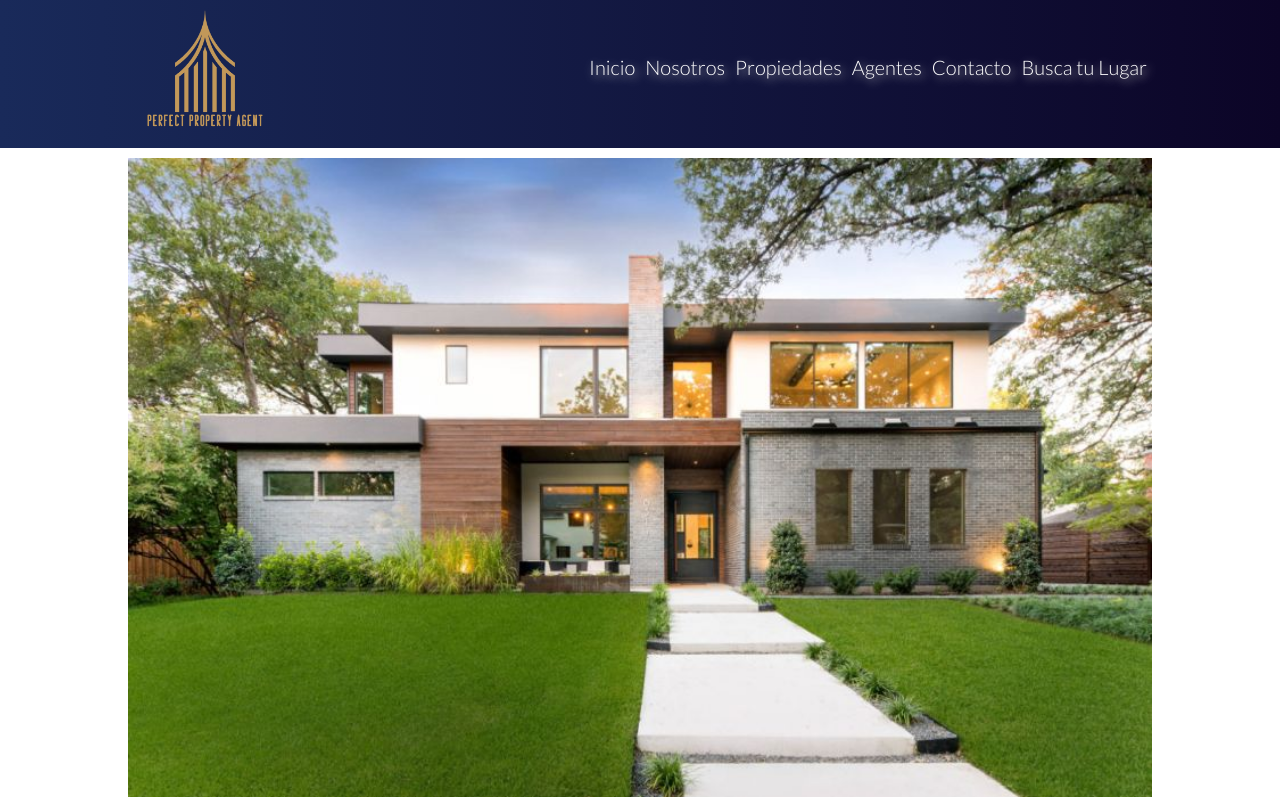
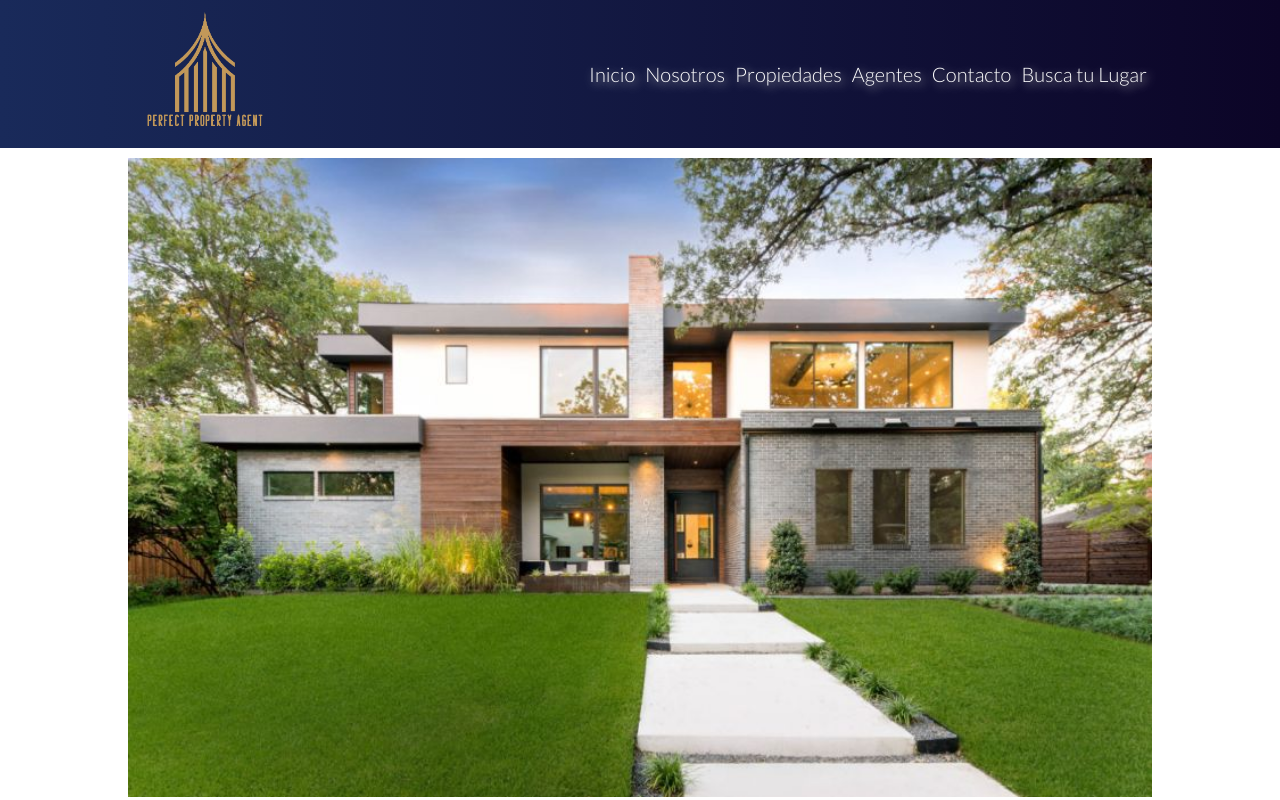
Before and after one commit to Kryosen/Idea-Uriarte, a plain HTML site: page index.html in a window 1280 px wide. Shown: the top 800 px of the page. Drawn offline with Linux system fonts and the light colour scheme.

Commit message:
modificando el nav

```diff
--- a/style.css
+++ b/style.css
@@ -35,6 +35,7 @@ HEADER START
 */
 
 .header {
+  height: 100%;
   grid-area: header;
   background-image: linear-gradient(to left, rgb(12, 5, 39), #192a5a);
   /* background-color: #0f1934; */
@@ -55,11 +56,11 @@ HEADER START
 }
 
 .header__nav {
-  width: 80%;
-  padding-top: 50px;
+  min-width: 80%;
 }
 
 .header__nav__ul {
+  height: 100%;
   display: flex;
   list-style: none;
   justify-content: end;
```
